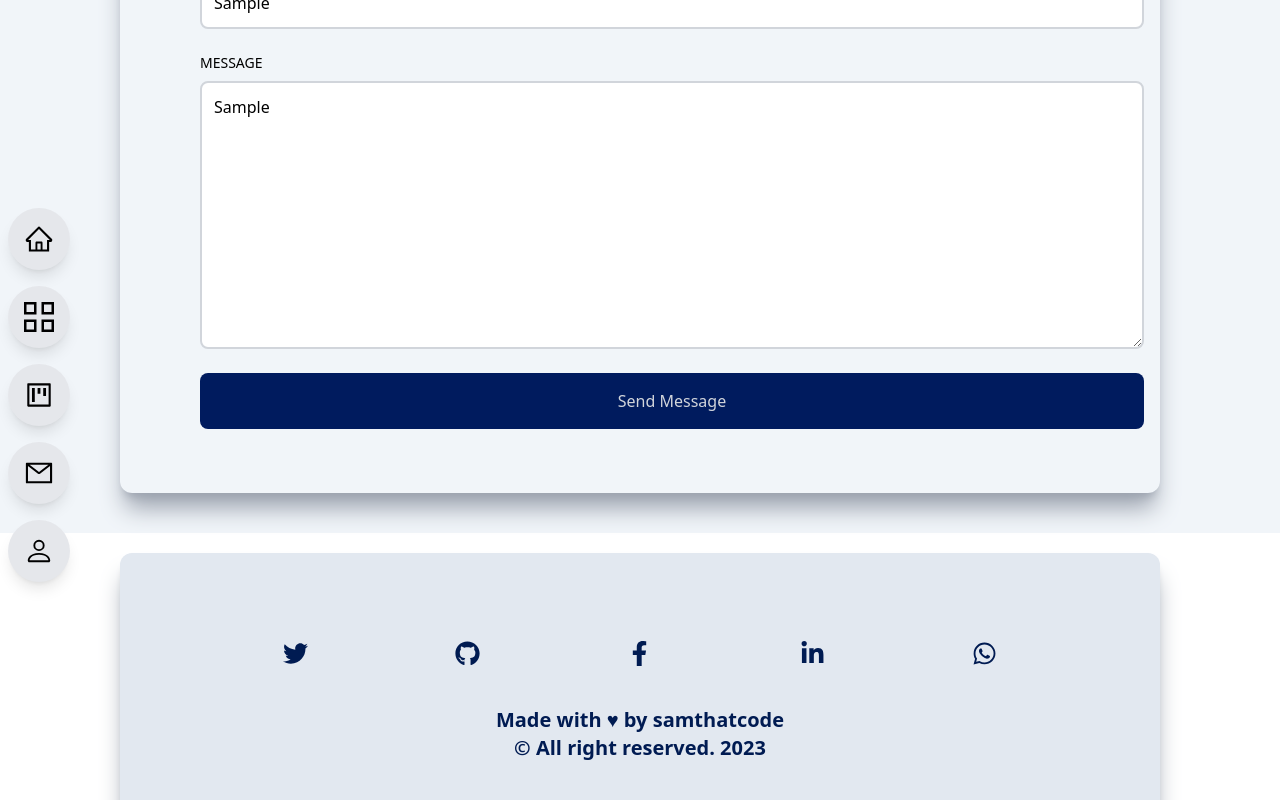
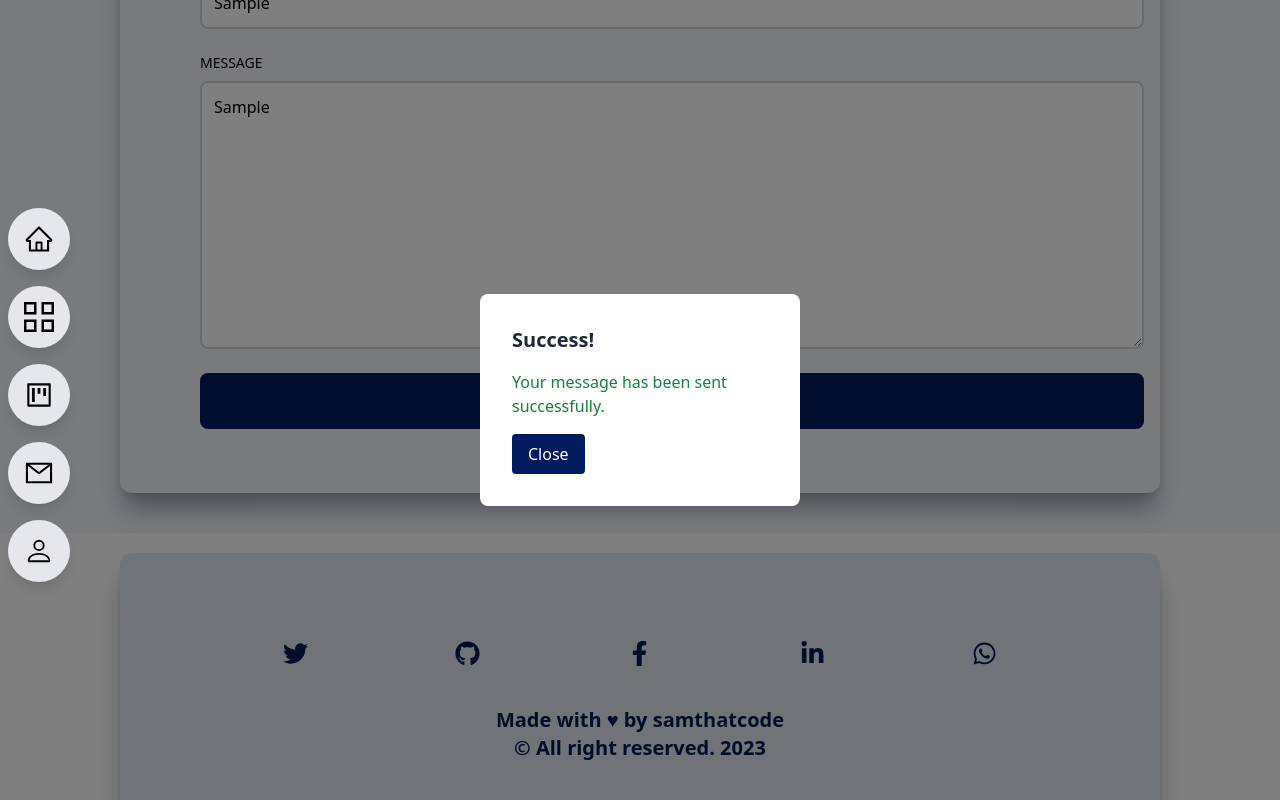
Before and after one commit to samthatcode/vite-portfolio, a React (Vite) app: page / in a window 1280 px wide. Both pictures are taken after typing "Sample", "Sample", "name@example.com", "Sample", "Sample" into the empty fields and a click on the button "Send Message". Shown: the part 3239-4039 px from the top of the page. Built offline with nearby package versions, Linux system fonts and the light colour scheme; no server answers.

Commit message:
Fixed typos

```diff
--- a/src/components/Contact.jsx
+++ b/src/components/Contact.jsx
@@ -8,6 +8,7 @@ const Contact = () => {
     subject: "",
     message: "",
   });
+  const [isSubmitted, setIsSubmitted] = useState(false);
 
   const handleInputChange = (e) => {
     const { name, value } = e.target;
@@ -47,6 +48,11 @@ const Contact = () => {
     } catch (error) {
       console.log("Form submission failed:", error);
     }
+    setIsSubmitted(true);
+  };
+
+  const handleCloseModal = () => {
+    setIsSubmitted(false);
   };
 
   return (
@@ -141,6 +147,22 @@ const Contact = () => {
             Send Message
           </button>
         </form>
+        {isSubmitted && (
+          <div className="fixed inset-0 flex items-center justify-center bg-black bg-opacity-50">
+            <div className="bg-white p-8 rounded-lg max-w-xs w-full">
+              <p className="text-xl font-bold text-gray-800 mb-4">Success!</p>
+              <p className="text-green-700">
+                Your message has been sent successfully.
+              </p>
+              <button
+                className="bg-[#001b5e] text-white px-4 py-2 mt-4 rounded"
+                onClick={handleCloseModal}
+              >
+                Close
+              </button>
+            </div>
+          </div>
+        )}
       </div>
     </div>
   );
```
